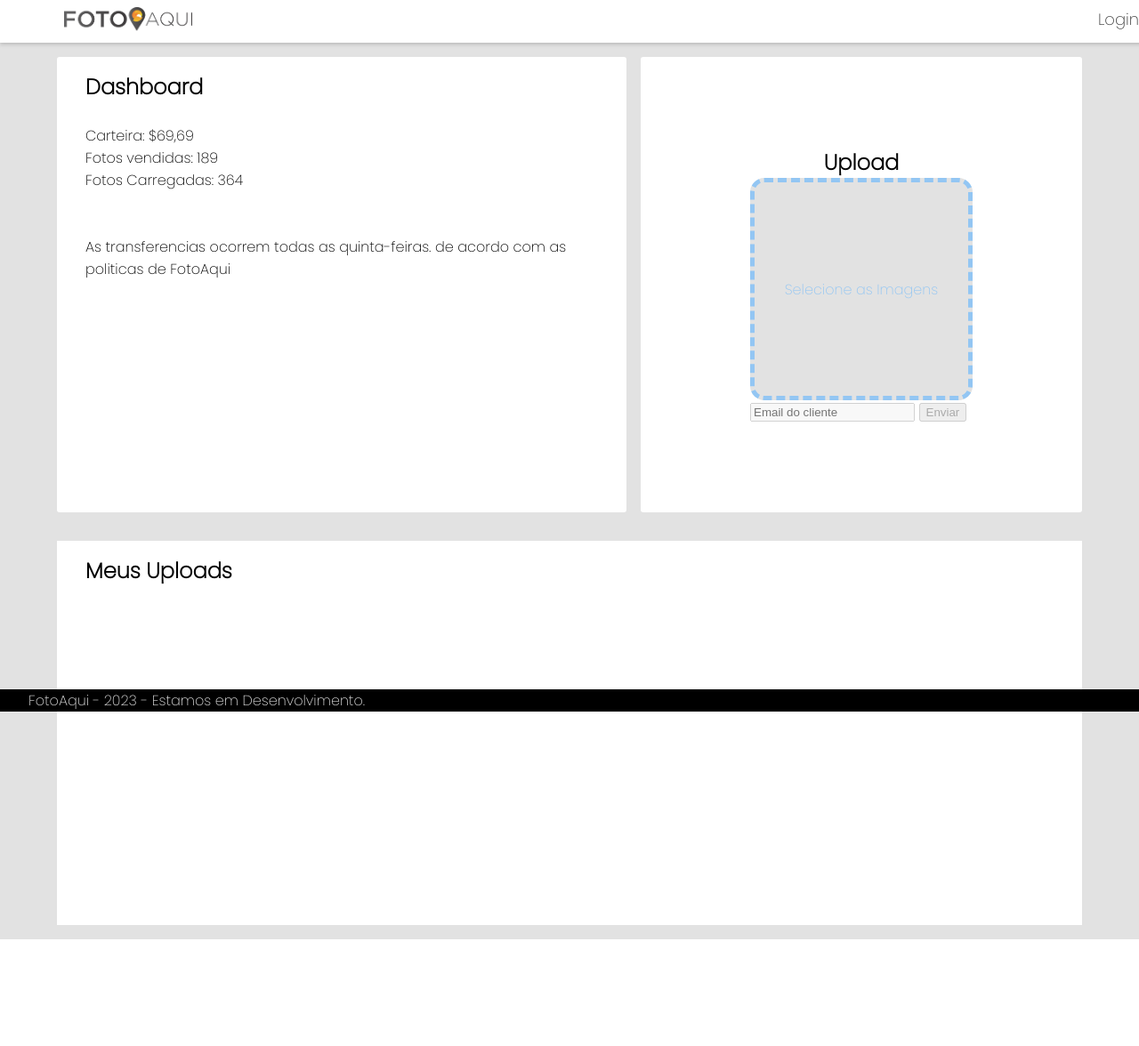
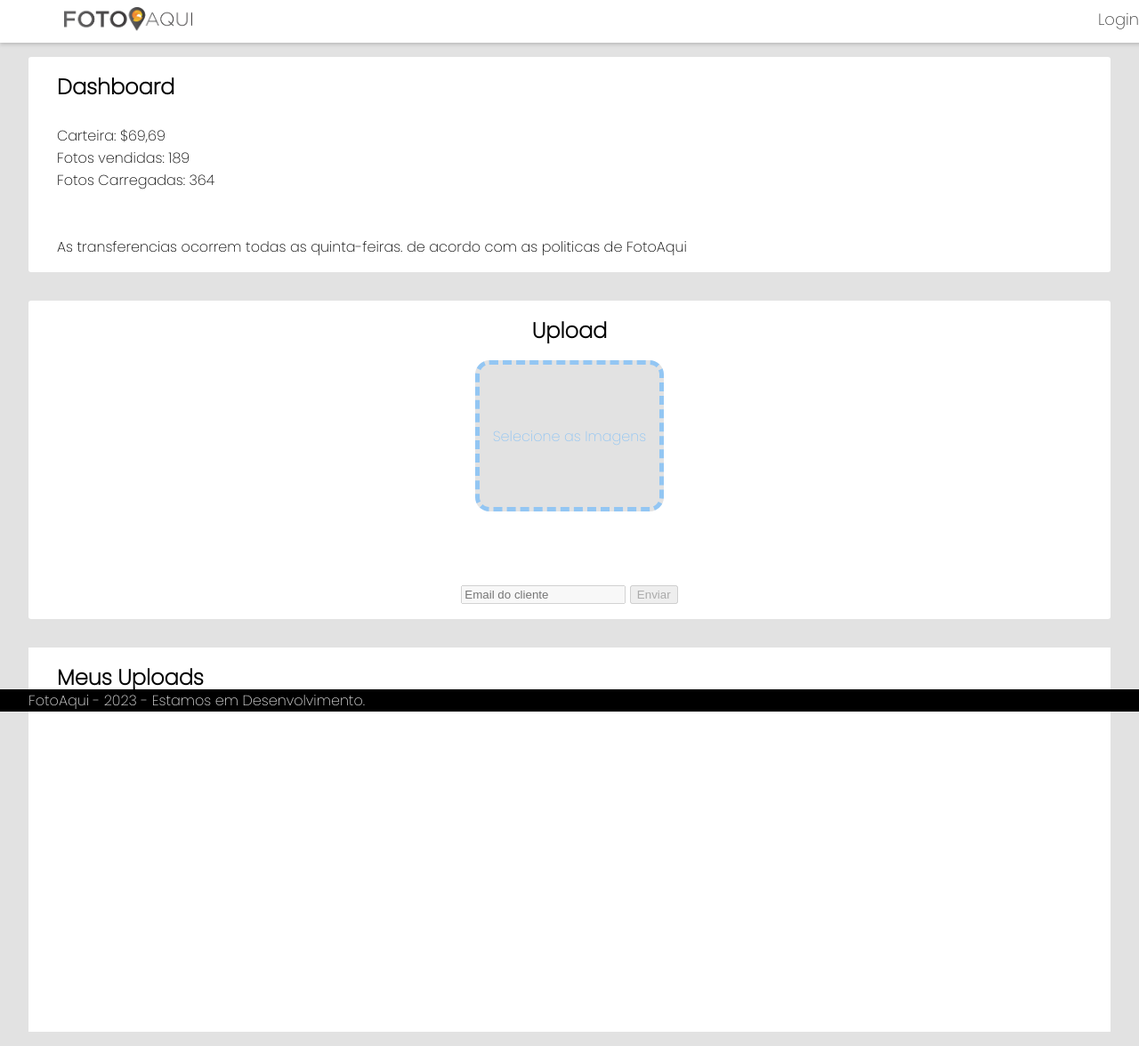
Before and after one commit to EliveltonX/FotoAqui, a Django app: template FotoAqui/templates/Pages/dashboard.html in a window 1280 px wide. Shown: the whole page at 89% size. Before the commit the page ends 1056 px from the top, so only its background shows below. Run offline with Django 4.2, Linux system fonts and the light colour scheme; the template is opened without the code that fills it: values that come from a table or form of the project are taken from there, others are empty; some libraries are stand-ins or nearby versions.

Commit message:
melhorias na parte do upload de imgs

```diff
--- a/FotoAqui/static/css/dashboard.css
+++ b/FotoAqui/static/css/dashboard.css
@@ -1,18 +1,10 @@
-.dashboar_top_row{
-    display: flex;
-    flex-direction: row;
-    justify-content: center;
-    gap: 1rem;
-    margin: 4rem 4rem;
-    margin-bottom: 1rem;
-}
 
 .dashboardContainer{
-    max-width: 45vw;
-    flex-grow: 1;
-    height: 30rem;
+    max-width: 100vw;
     padding: 1rem 2rem;
     border-radius: 3px;
+    margin: 4rem 2rem;
+    margin-bottom: 1rem;
     background-color: var(--white1);
 }
 
@@ -21,10 +13,9 @@
     flex-direction: column;
     align-items: center;
     justify-content: center;
-    max-width: 45vw;
-    flex-grow: 1;
-    height: 30rem;
-    padding: 1rem 2rem;
+    max-width: 100vw;
+    margin: 1rem 2rem;
+    padding: 1rem 1rem;
     border-radius: 3px;
     background-color: var(--white1);
 }
@@ -41,7 +32,7 @@
     background-color: var(--white1);
     justify-content: space-between;
     flex-shrink: 1;
-    margin: 1rem 4rem;
+    margin: 1rem 2rem;
     min-height: 25rem;
     max-width:95vw;
     padding: 1rem 2rem;
@@ -52,9 +43,8 @@
 }
 
 .inputLabel{
-    min-height: 30vh;
-    aspect-ratio: 1/1;
-    flex-grow: 1;
+    height: 20vh;
+    margin: 1rem;
     display: flex;
     justify-content: center;
     align-items: center;
@@ -65,6 +55,9 @@
     color: var(--photo_Blue_light);
     transition: color 300ms ease-in-out, background-color 300ms ease-in-out;
 }
+
+
+
 .inputLabel:hover{
     color: var(--photo_Blue);
     background-color: var(--white2);
@@ -86,10 +79,31 @@
     width: auto;
 }
 #upload_imgs_preview{
-    background-color: #585858;
+    display: flex;
+    flex-direction: row;
+    flex-wrap: wrap;
+    height: auto;
+    padding: 2rem 2rem;
+    align-self: center;
+    justify-self: center;
+    justify-content: center;
+    align-items: center;
+    gap: 2rem;
 }
+figure{
+    display: flex;
+    flex-direction: column;
+    flex-wrap: wrap;
+    margin: 0px 0px;
+    align-items: center;
+    justify-content: center;
+}
+figcaption{
+    font-size: smaller;
+}
+
 .img_preview{
-    width: 10%;
+   max-width: 8rem;
 }
 
 @media only screen and (max-width: 900px) {
@@ -100,18 +114,16 @@
 
     .dashboardContainer{
         max-width: 95vw;
-        height: 20rem;
         padding: .5rem 1rem;
 
     }
     .uploadContainer{
         max-width: 95vw;
-        height: 20rem;
         padding: .5rem 1rem;
     }
     .myUploads{
         background-color: var(--white1);
-        margin: 1rem 4rem;
+        margin: 1rem 2rem;
         min-height: 8rem;
         max-width:95vw;
         padding: 1rem 2rem;
--- a/FotoAqui/static/js/uploadImgs.js
+++ b/FotoAqui/static/js/uploadImgs.js
@@ -5,6 +5,7 @@ var numOfFiles = document.getElementById("numOfFiles");
 var submitBtn = document.getElementById("uploadSubmitBtn");
 
 file_input.setAttribute("onchange","preview()");
+input_email.setAttribute("onchange","enableBtn()");
 input_email.disabled = true;
 submitBtn.disabled = true;
 
@@ -24,8 +25,16 @@ function preview() {
             img.setAttribute("src",reader.result);
             img.setAttribute("class",'img_preview');
             figure.insertBefore(img,figCap);
+
         }
         image_container.appendChild(figure);
         reader.readAsDataURL(i);
     }
+    input_email.disabled = false;
 }
+
+function enableBtn() {
+    if (input_email.value.length != 0) {
+        submitBtn.disabled = false;
+    }
+}
--- a/FotoAqui/templates/Pages/dashboard.html
+++ b/FotoAqui/templates/Pages/dashboard.html
@@ -4,7 +4,7 @@
 {% block content %}
 
 
-<div class="dashboar_top_row">
+
 <div class="dashboardContainer">
     <h2 class="noPaddingNoMargin">Dashboard</h2>
     <br>
@@ -13,8 +13,8 @@
     Fotos Carregadas: 364<br>
     <br><br>
     <span>As transferencias ocorrem todas as quinta-feiras. de acordo com as politicas de FotoAqui</span>
+</div>
 
-    </div>
 <div class="uploadContainer">
     <h2 class="noPaddingNoMargin">Upload</h2>
         <form action="{% url 'FotoAqui:upload_img' %}" method="post" enctype="multipart/form-data">
@@ -34,7 +34,6 @@
             <button class="btn_style_1" id="uploadSubmitBtn" type="submit">Enviar</button>
         </form>
 
-    </div>
 </div>
 
 <div class="myUploads">
```
Lines whose indentation alone changed are shown as unchanged.
